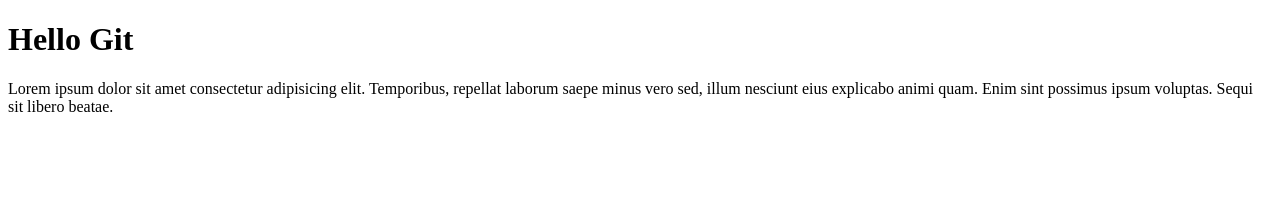
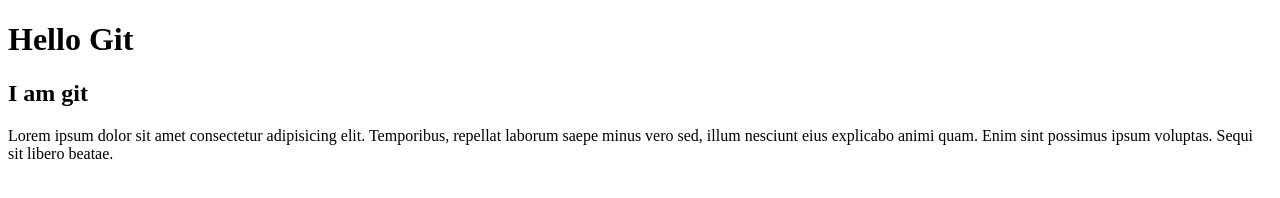
Before and after one commit to Sokleap-Seng/first-app, a plain HTML site: page index.html in a window 1280 px wide. Drawn offline with Linux system fonts and the light colour scheme.

Commit message:
create new file

```diff
--- a/index.html
+++ b/index.html
@@ -7,6 +7,7 @@
 </head>
 <body>
     <h1>Hello Git</h1>
+    <h2>I am git</h2>
     <p>Lorem ipsum dolor sit amet consectetur adipisicing elit. Temporibus, repellat laborum saepe minus vero sed, illum nesciunt eius explicabo animi quam. Enim sint possimus ipsum voluptas. Sequi sit libero beatae.</p>
 </body>
 </html>
```
